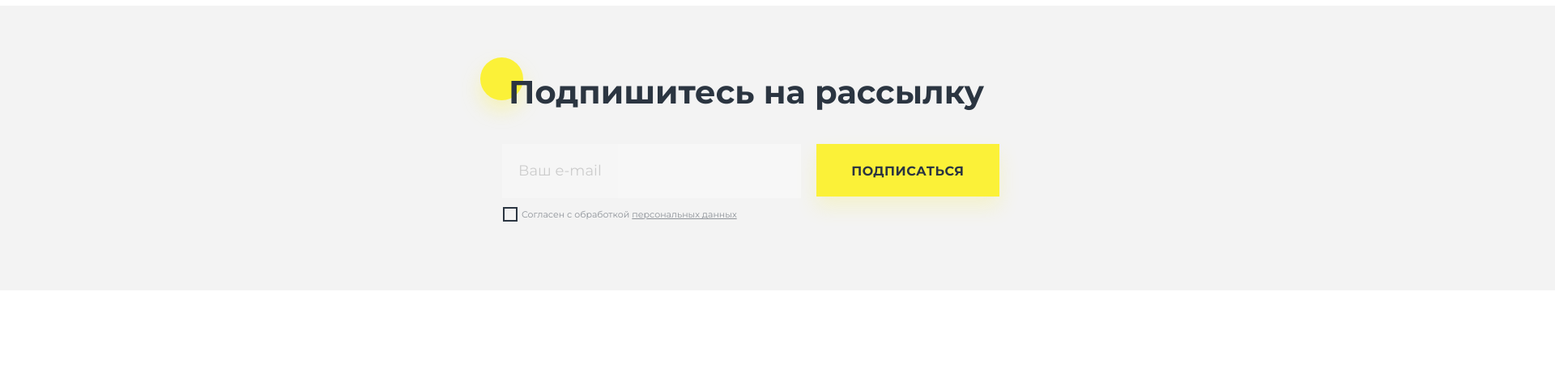
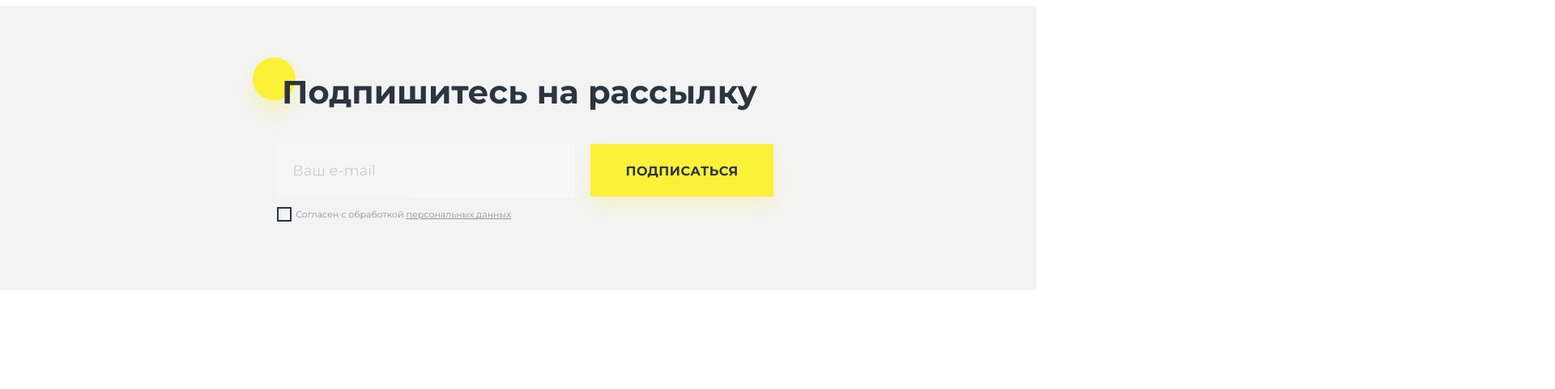
Before and after one commit to VladHT/DIPLOM-MODUL01, a plain HTML site: page index.html in a window 1280 px wide. Shown: the part 2962-3443 px from the top of the page at 81% size, 1920 px wide, since content can reach past the window. Drawn offline with Linux system fonts and the light colour scheme.

Commit message:
ADD FILES

```diff
--- a/index.html
+++ b/index.html
@@ -53,7 +53,7 @@
                             <div class="action-block">
                                 <div class="action-block-grad"></div>
                                 <div class="action-text">
-                                    <span>29.06 - 4.07</span>
+                                    <span>29.06 - 4.07 </span>
                                     <h3>Марафон выносливости</h3>
                                 </div>
                                 <a href="#" class="poyavlenie">Записаться</a>
@@ -62,7 +62,7 @@
                             <div class="action-block">
                                 <div class="action-block-grad"></div>
                                 <div class="action-text">
-                                    <span>9.07</span>
+                                    <span>9.07 </span>
                                     <h3>Как стать тренером?</h3>
                                 </div>
                                 <a href="#" class="poyavlenie">Записаться</a>
@@ -127,7 +127,10 @@
             </div>
             <section class="mail">
                 <div class="mail-info">
-                    <h2>Подпишитесь на рассылку</h2>
+                    <div class="h2-img">
+                        <h2>Подпишитесь на рассылку</h2>
+                        <img src="icons/Pattern.svg" alt="">
+                    </div>
                     <div class="viravnivanie">
                         <div class="rovn">
                             <input type="email" name="" id="" placeholder="Ваш e-mail">
--- a/st/st.css
+++ b/st/st.css
@@ -199,9 +199,12 @@ a{
 .action-block h3{
     font-weight: 700;
     font-size: 28px;
+    color: #2B3541;
     line-height: 125%;
+    opacity: 1;
     margin: 19px 0 60px 30px;
     max-width: 241px;
+    opacity: 0.999;
 }
 .action-block .sslka{
     text-decoration: none;
@@ -479,21 +482,20 @@ a{
 
 .mail{
     margin: 160px auto 125px;
-    width: 1920px;
 }
 .mail-info{
     position: relative;
-    padding: 49px 599px 80px 620px;
+    padding: 49px 0 80px 0;
+    align-items: center;
     display: flex;
+    margin-left: -5px;
     flex-direction: column;
     background-color: #F3F3F3;
-    background-image: url(../icons/Pattern.svg);
-    background-position: 569px 53px;
-    background-repeat: no-repeat;
 }
 .viravnivanie{
     display: flex;
     flex-direction: column;
+    margin-left: 21px;
 }
 .mail-info h2{
     font-weight: 700;
@@ -502,6 +504,19 @@ a{
     color: #2B3541;
     margin-left: 8px;
     margin-bottom: 40px;
+    position: relative;
+    z-index: 2;
+}
+.mail-info img{
+    content: "";
+    position: absolute;
+    top: 4px;
+    left: -52px;
+    float: left;
+    z-index: 1;
+}
+.h2-img{
+    position: relative;
 }
 .rovn button{
     margin-left: 15px;
```
